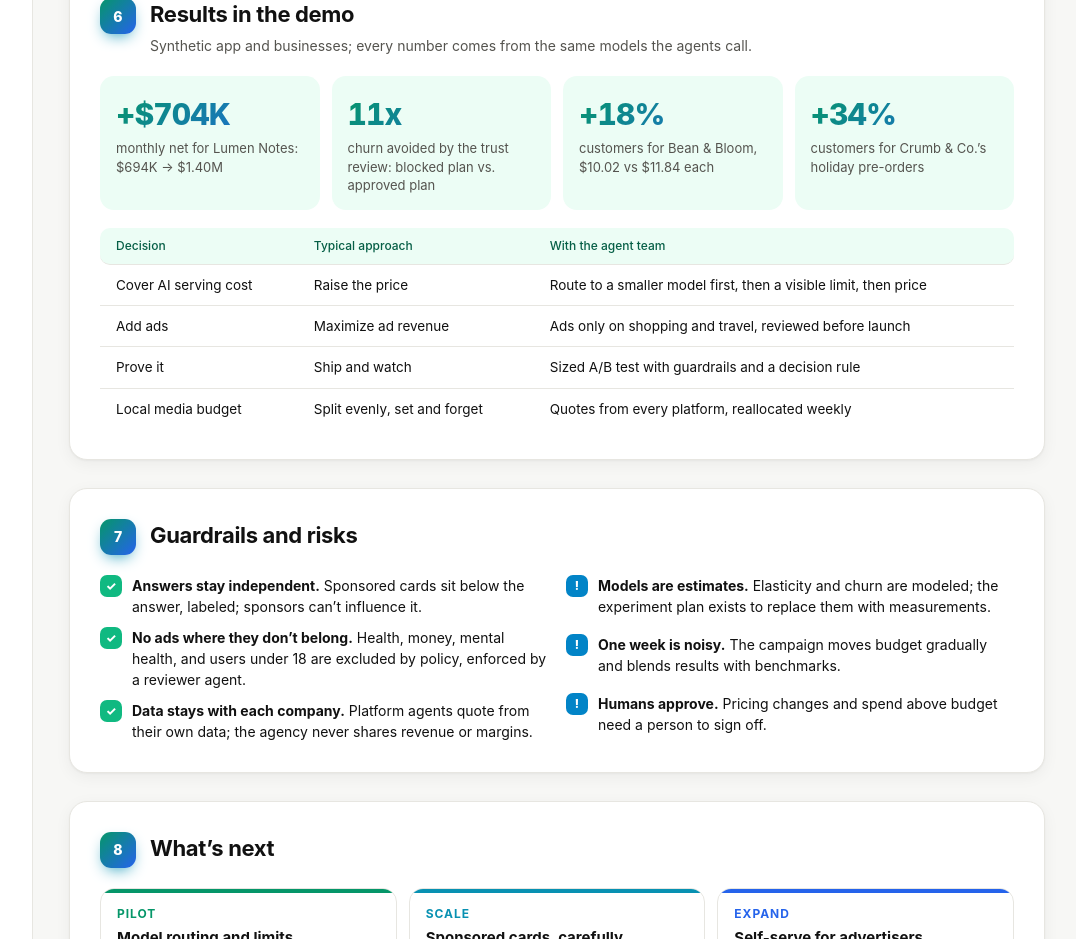
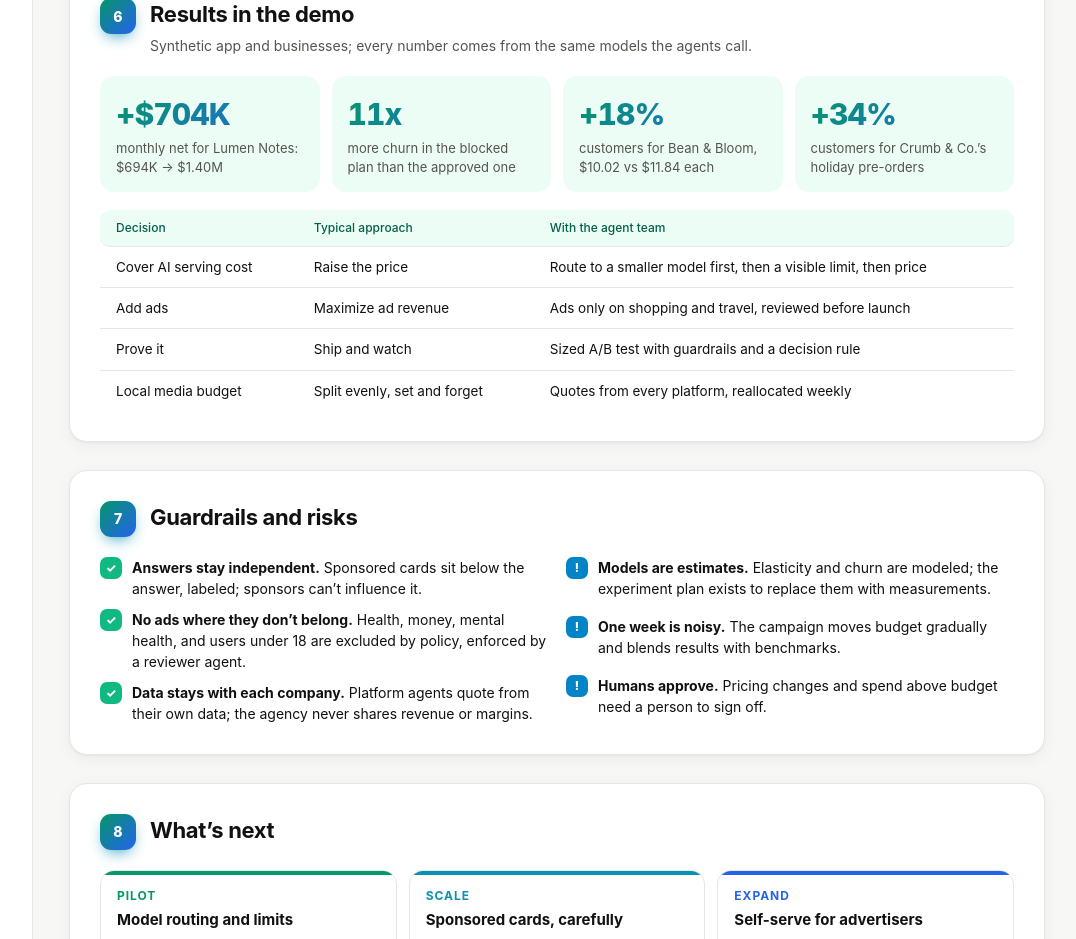
Before and after one commit to varunk130/ai-monetization-agents, a React (Vite) app: page / in a window 1280 px wide. Shown: the part 3580-4519 px from the top of the page, without its empty margins (199-1275 px from the left). Built offline with nearby package versions, Linux system fonts and the light colour scheme.

Commit message:
Clarify the trust review result

```diff
--- a/src/views/CaseStudyView.tsx
+++ b/src/views/CaseStudyView.tsx
@@ -371,7 +371,7 @@ export function CaseStudyView() {
           </div>
           <div className="cs-result">
             <div className="v">{Math.round(d.aggressive.est_free_user_churn_pct / d.safe.est_free_user_churn_pct)}x</div>
-            <div className="k">churn avoided by the trust review: blocked plan vs. approved plan</div>
+            <div className="k">more churn in the blocked plan than the approved one</div>
           </div>
           <div className="cs-result">
             <div className="v">+{pctTxt(coffee.gain)}</div>
```
